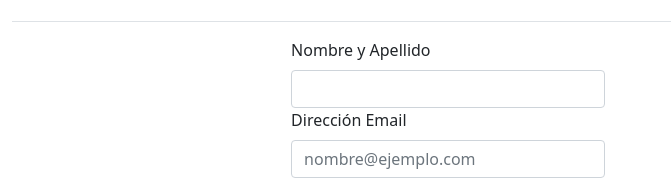
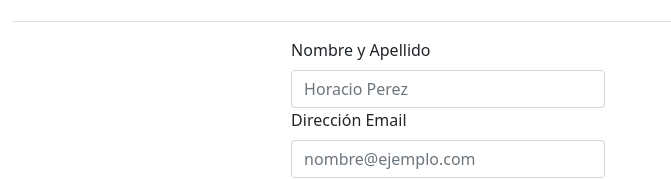
Before and after one commit to franmartin-xyz/Nautica-Martin, a plain HTML site: page galery.html in a window 1280 px wide. Shown: the part 785-964 px from the top of the page, 0-671 px from the left. Drawn offline with nearby package versions, Linux system fonts and the light colour scheme.

Commit message:
form placeholder name added

```diff
--- a/galery.html
+++ b/galery.html
@@ -84,7 +84,7 @@
         <form class="col-md-3">
         <div class="mb-3">
           <label for="name" class="form-label">Nombre y Apellido</label>
-          <input type="text" class="form-control" id="name">
+          <input type="text" class="form-control" id="name" placeholder="Horacio Perez">
           <label for="email" class="form-label">Dirección Email</label>
           <input type="email" class="form-control" id="email" placeholder="nombre@ejemplo.com">
           <div id="emailHelp" class="form-text">Su email no se compartirá con nadie.</div>
```
Also changed, not shown: index.html (+1 -1 lines).
